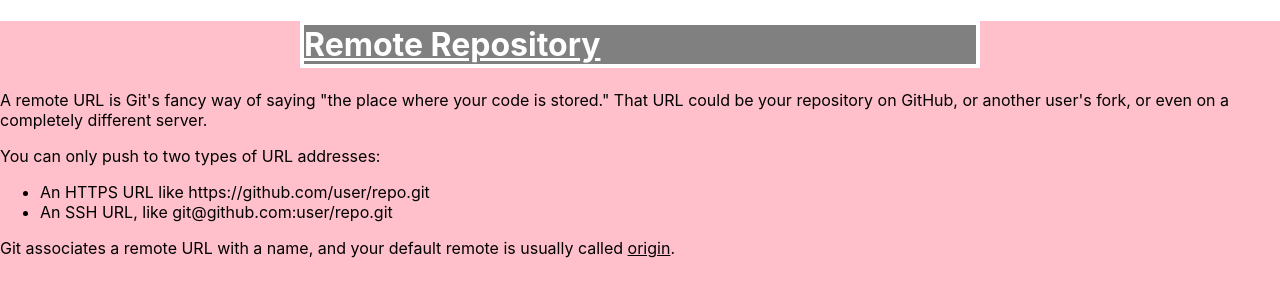
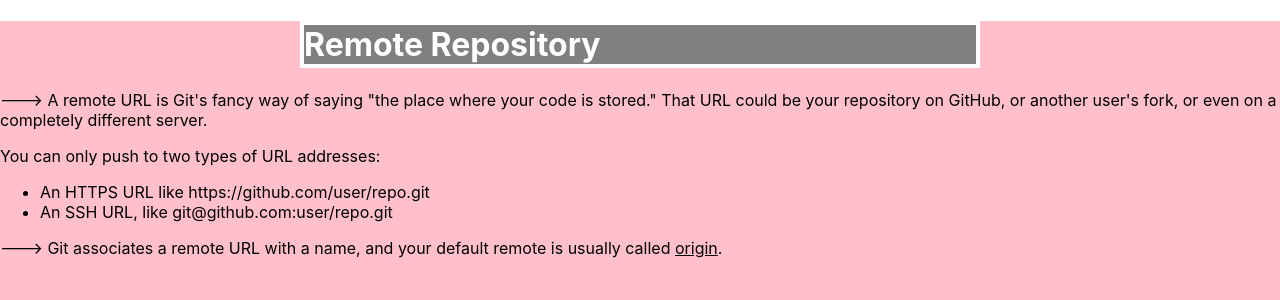
Before and after one commit to Preethi-Eswar/rep2311, a React (Create React App) app: page / in a window 1280 px wide. Shown: the top 300 px of the page. Built offline with nearby package versions, Linux system fonts and the light colour scheme.

Commit message:
Update App.js

```diff
--- a/src/App.js
+++ b/src/App.js
@@ -4,14 +4,14 @@
 function App() {
   return (
     <div className="App">
-     <h1><ins>Remote Repository</ins></h1>
-    <p>A remote URL is Git's fancy way of saying "the place where your code is stored." That URL could be your repository on GitHub, or another user's fork, or even on a completely different server.</p>
-   <p>You can only push to two types of URL addresses:</p>
+     <h1>Remote Repository</h1>
+    <p> ---> A remote URL is Git's fancy way of saying "the place where your code is stored." That URL could be your repository on GitHub, or another user's fork, or even on a completely different server.</p>
+   <p className="p1">You can only push to two types of URL addresses:</p>
     <ul>
     <li>An HTTPS URL like     https://github.com/user/repo.git</li>
   <li>An SSH URL, like        git@github.com:user/repo.git</li>
     </ul>
-    <p>Git associates a remote URL with a name, and your default remote is usually called <ins> origin</ins>.</p>
+    <p> ---> Git associates a remote URL with a name, and your default remote is usually called <ins> origin</ins>.</p>
 
     </div>
   );
```
